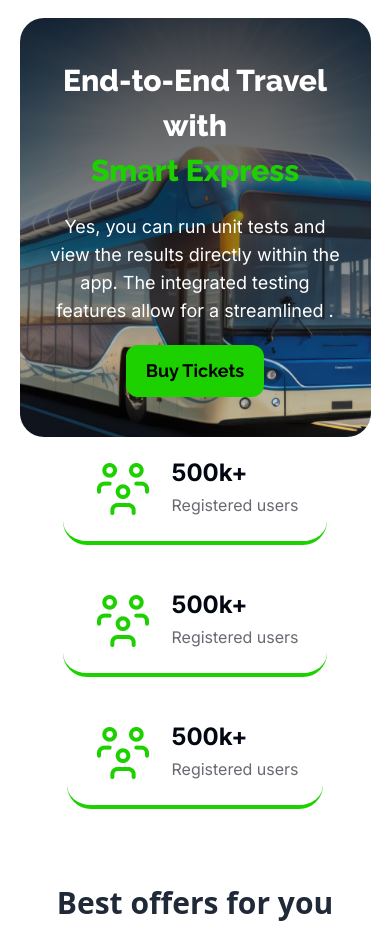
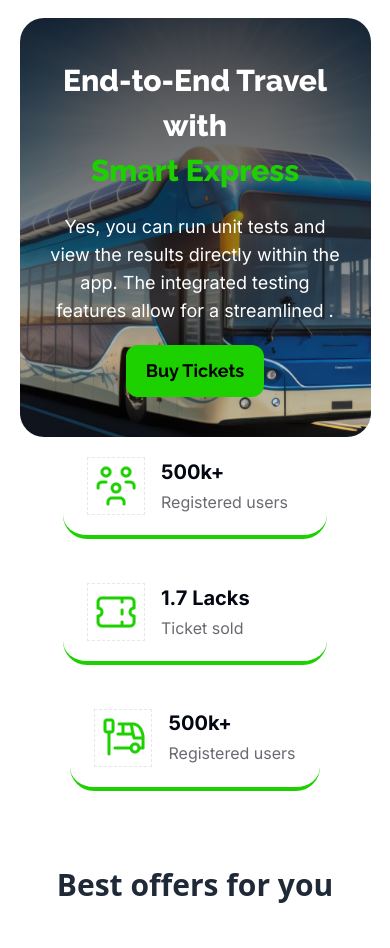
Before and after one commit to Sadiqur057/GoTicket, a plain HTML site: page index.html in a window 390 px wide. Shown: the part 94-1042 px from the top of the page. Drawn offline with nearby package versions, Linux system fonts and the light colour scheme.

Commit message:
text adjusted for mobile devices

```diff
--- a/index.html
+++ b/index.html
@@ -66,36 +66,37 @@
       </div>
       <div class="lg:absolute -bottom-16  font-inter flex justify-center w-full mx-auto border-c-primary">
         <div class="gap-6 grid grid-cols-12 justify-center">
+
           <!-- box-1 -->
           <div
-            class="bg-white flex content-center gap-4 py-5 md:py-8 px-6 md:px-12 rounded-3xl border-b-4 border-c-primary justify-center col-span-12 md:col-span-6 lg:col-span-4">
-            <div>
-              <img src="images/people.png" alt="">
+            class="bg-white flex items-center gap-4 py-5 md:py-8 px-6 md:px-12 rounded-3xl border-b-4 border-c-primary col-span-12 md:col-span-6 lg:col-span-4">
+            <div class="border-[1px] border-dashed p-1">
+              <img class="w-12 h-12" src="images/people.png" alt="">
             </div>
             <div>
-              <h3 class="font-bold text-2xl lg:text-4xl mb-1 text-c-heading">500k+</h3>
+              <h3 class="font-bold text-xl lg:text-4xl mb-1 text-c-heading">500k+</h3>
               <p class="text-c-secondary lg:text-lg">Registered users</p>
             </div>
           </div>
-          <!-- box-1 -->
+          <!-- box-2 -->
           <div
-            class="bg-white flex content-center gap-4 py-5 md:py-8 px-6 md:px-12 rounded-3xl border-b-4 border-c-primary justify-center col-span-12 md:col-span-6 lg:col-span-4">
-            <div>
-              <img src="images/people.png" alt="">
+            class="bg-white flex items-center gap-4 py-5 md:py-8 px-6 md:px-12 rounded-3xl border-b-4 border-c-primary col-span-12 md:col-span-6 lg:col-span-4">
+            <div class="border-[1px] border-dashed p-1">
+              <img class="w-12 h-12" src="images/ticket-cupon.png" alt="">
             </div>
             <div>
-              <h3 class="font-bold text-2xl lg:text-4xl mb-1 text-c-heading">500k+</h3>
-              <p class="text-c-secondary lg:text-lg">Registered users</p>
+              <h3 class="font-bold text-xl lg:text-4xl mb-1 text-c-heading">1.7 Lacks</h3>
+              <p class="text-c-secondary lg:text-lg">Ticket sold</p>
             </div>
           </div>
           <!-- box-3 -->
           <div
-            class="bg-white flex content-center gap-4 py-5 md:py-8 px-6 md:px-12 rounded-3xl border-b-4 border-c-primary justify-center col-span-12 md:col-span-12 lg:col-span-4 mx-auto">
-            <div>
-              <img src="images/people.png" alt="">
+            class="bg-white flex gap-4 py-5 md:py-8 px-6 md:px-12 rounded-3xl border-b-4 border-c-primary justify-center col-span-12 md:col-span-12 lg:col-span-4 mx-auto">
+            <div class="border-[1px] border-dashed p-1">
+              <img class="w-12 h-12" src="images/stoppage.png" alt="">
             </div>
             <div>
-              <h3 class="font-bold text-2xl lg:text-4xl mb-1 text-c-heading">500k+</h3>
+              <h3 class="font-bold text-xl lg:text-4xl mb-1 text-c-heading">500k+</h3>
               <p class="text-c-secondary lg:text-lg">Registered users</p>
             </div>
           </div>
@@ -182,17 +183,17 @@
                 </div>
               </div>
               <!-- route info -->
-              <div class="bg-[#f7f8f8] p-5 lg:p-8 rounded-xl">
-                <div class="flex justify-between border-b-2 border-dashed pb-4 font-raleway text-lg font-semibold ">
+              <div class="bg-[#f7f8f8] p-5 lg:p-8 rounded-xl md:text-lg">
+                <div class="flex justify-between border-b-2 border-dashed pb-4 font-raleway font-semibold ">
                   <p class="text-c-secondary">Route</p>
                   <p class="text-c-heading">Dhaka - Sylhet</p>
                 </div>
-                <div class="flex justify-between border-b-2 border-dashed py-4 font-raleway text-lg font-semibold ">
+                <div class="flex justify-between border-b-2 border-dashed py-4 font-raleway font-semibold ">
                   <p class="text-c-secondary">Departure Time</p>
                   <p class="text-c-heading">9:00 PM</p>
                 </div>
                 <div
-                  class="flex justify-between py-4 font-inter text-lg font-semibold  text-[#030712cc] flex-col md:flex-row gap-3">
+                  class="flex justify-between py-4 font-inter font-semibold  text-[#030712cc] flex-col md:flex-row gap-3">
                   <div class="p-4 bg-[#0307120d] rounded-xl">
                     <p class="text-c-secondary">Boarding Point - Laxmipur</p>
                   </div>
```
